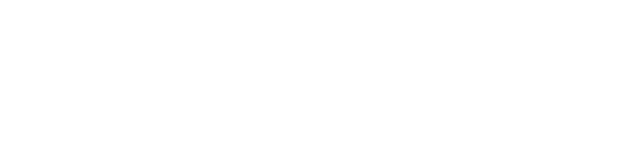
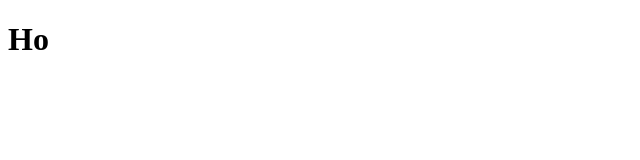
Before and after one commit to digammavauf/Test, a plain HTML site: page index.html in a window 1280 px wide. Shown: the full height of the page, 0-640 px from the left. Drawn offline with Linux system fonts and the light colour scheme.

Commit message:
second commit

```diff
--- a/index.html
+++ b/index.html
@@ -7,6 +7,6 @@
     <title>Document</title>
 </head>
 <body>
-
+    <h1>Ho</h1>
 </body>
 </html>
```
